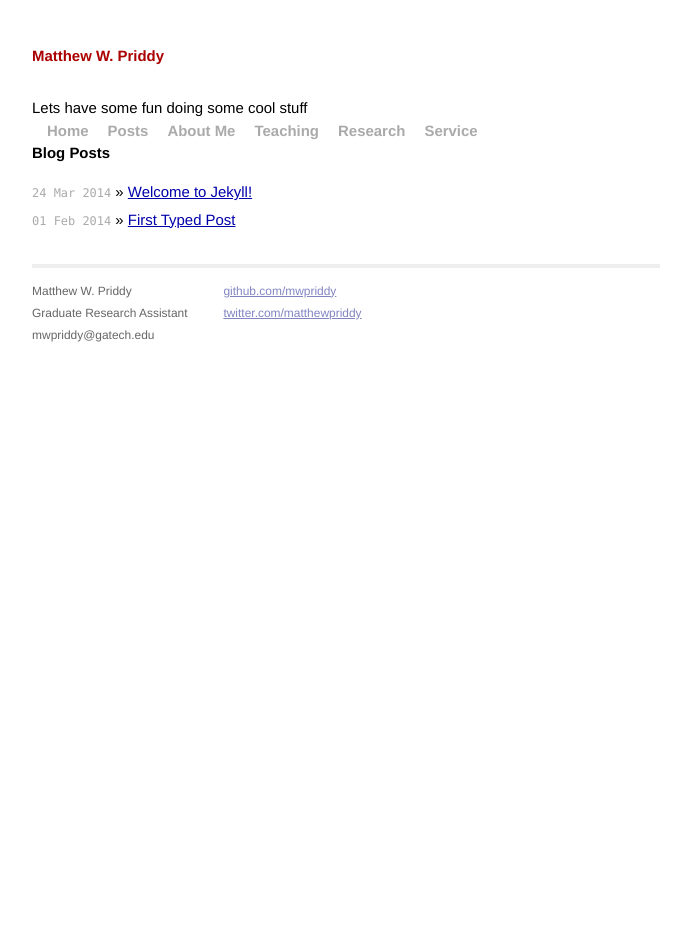
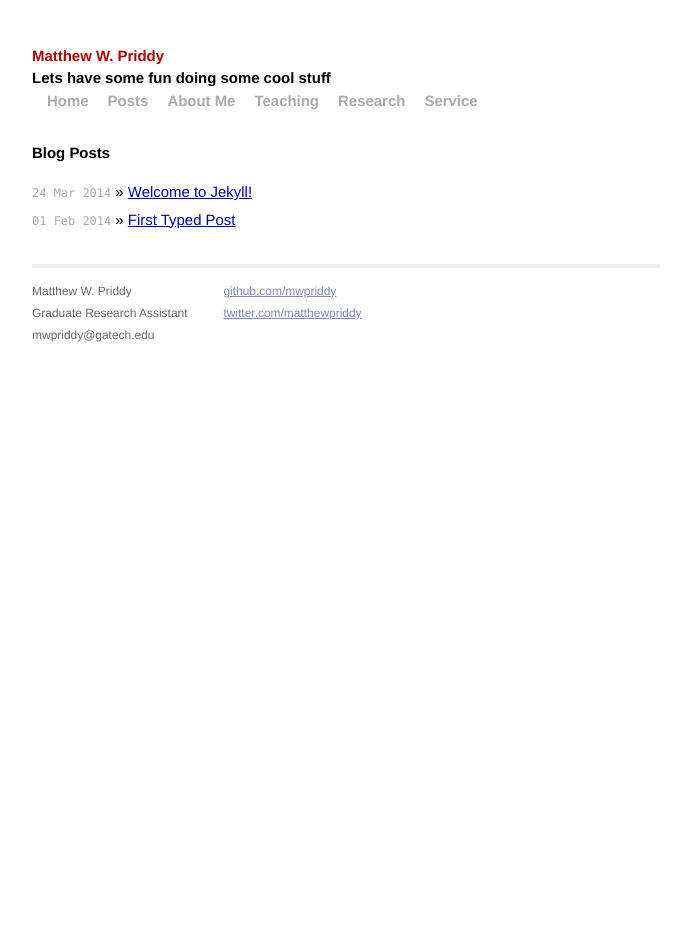
Before and after one commit to mwpriddy/mwpriddy.github.io, a Jekyll site: the page built from index.html, in a window 1280 px wide. Shown: the whole page, without its empty margins (294-985 px from the left). Built offline with Jekyll 4.4.1, drawn with Linux system fonts in a browser that asks for light colours; Markdown is read by kramdown in place of the engine named in the settings.

Commit message:
Update default.html

```diff
--- a/_layouts/default.html
+++ b/_layouts/default.html
@@ -17,7 +17,7 @@
 
         <div class="site">
           <div class="header">
-            <h1 class="title"><a href="/">{{ site.name }}</a></h1><br />
+            <h1 class="title"><a href="/">{{ site.name }}</a><br />
             Lets have some fun doing some cool stuff<br />
             <a class="extra" href="/">Home</a>
             <a class="extra" href="/">Posts</a>
```
